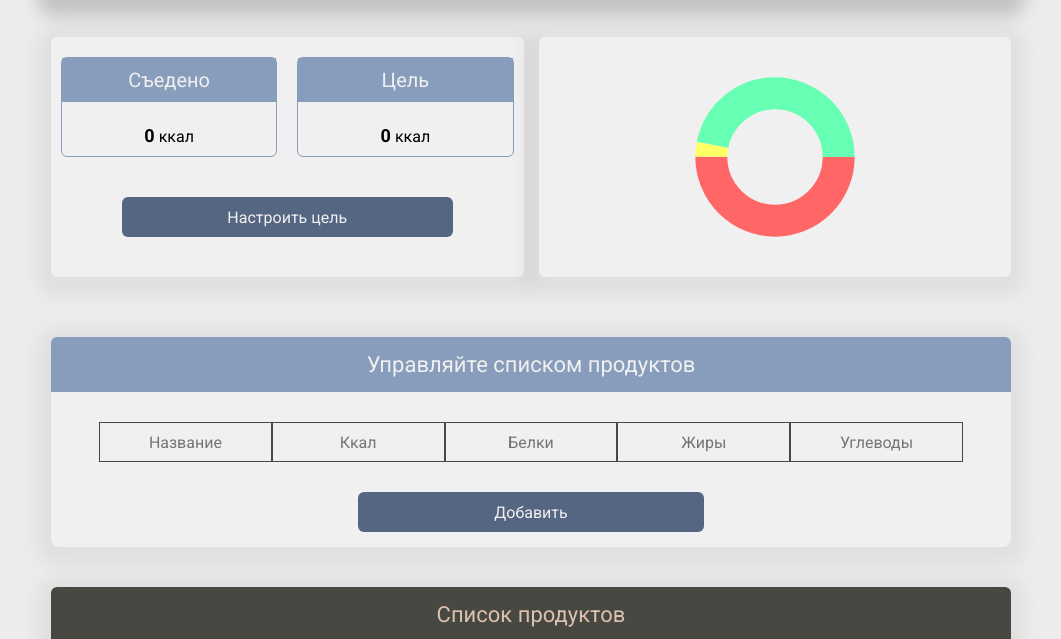
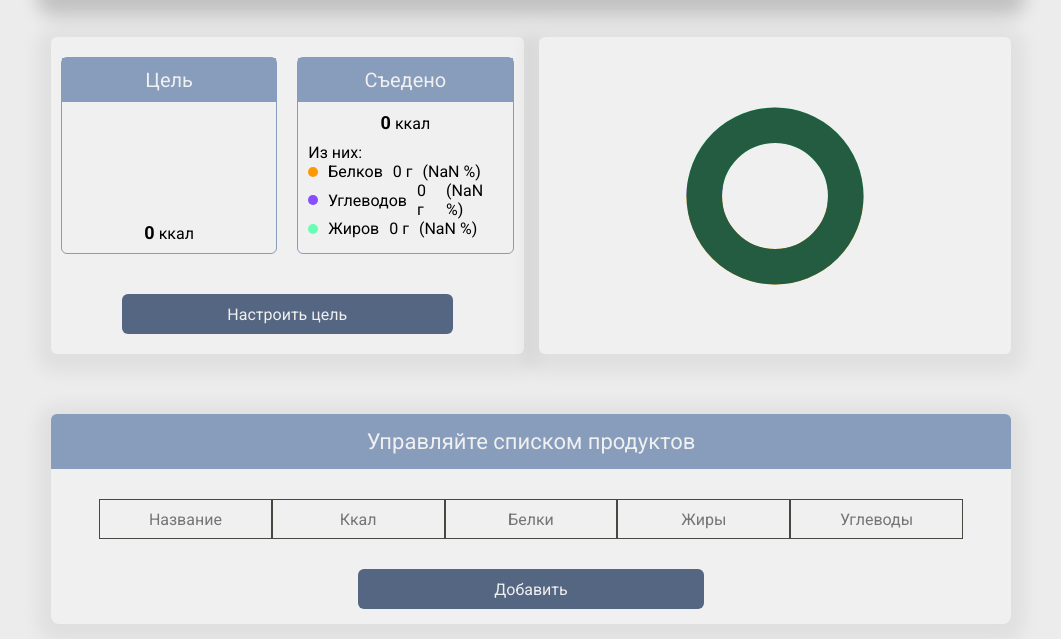
Before and after one commit to domnin997/WB_Calculator_of_calories, a website with bundled scripts: page index.html in a window 1280 px wide. Shown: the part 123-762 px from the top of the page, without its empty margins (109-1170 px from the left). Built offline with nearby package versions, Linux system fonts and the light colour scheme.

Commit message:
diagram logic was updated

```diff
--- a/index.html
+++ b/index.html
@@ -31,6 +31,17 @@
             <div class="total-limit-block">
                 <div class="total-limit-wrap">
 
+                    <div class="limit">
+                        <div class="limit__header">
+                            <h3>Цель</h3>
+                        </div>
+                        <div class="limit__info">
+                            <p>
+                                <span class="limit__number">0</span> ккал
+                            </p>
+                        </div>
+                    </div>
+
                     <div class="total-eaten">
                         <div class="total-eaten__header">
                             <h3>Съедено</h3>
@@ -40,16 +51,25 @@
                                 <span class="total__number">0</span> ккал
                             </p>
                         </div>
-                    </div>
-
-                    <div class="limit">
-                        <div class="limit__header">
-                            <h3>Цель</h3>
-                        </div>
-                        <div class="limit__info">
-                            <p>
-                                <span class="limit__number">0</span> ккал
-                            </p>
+                        <div class="total-eaten__by-type">
+                            <p class="total-eaten__subheader">Из них:</p>
+                            <ul>
+                                <li class="total-eaten__li">
+                                    <span>Белков</span>
+                                    <span class="total-eaten__li-gram">0 г</span>
+                                    <span class="total-eaten__li-percent">0 %</span>
+                                </li>
+                                <li class="total-eaten__li">
+                                    <span>Углеводов</span>
+                                    <span class="total-eaten__li-gram">0 г</span>
+                                    <span class="total-eaten__li-percent">0 %</span>
+                                </li>
+                                <li class="total-eaten__li">
+                                    <span>Жиров</span>
+                                    <span class="total-eaten__li-gram">0 г</span>
+                                    <span class="total-eaten__li-percent">0 %</span>
+                                </li>
+                            </ul>
                         </div>
                     </div>
 
@@ -71,8 +91,9 @@
 
             <div class="diagram-wrap">
                 <div class="diagram-block">
-                    <svg class="pie" width="200" viewBox="0 0 50 50">
+                    <svg class="pie" width="250" viewBox="0 0 45 45">
                         <g>
+                          <circle r="15.9155" cx="50%" cy="50%"></circle>
                           <circle r="15.9155" cx="50%" cy="50%"></circle>
                           <circle r="15.9155" cx="50%" cy="50%"></circle>
                           <circle r="15.9155" cx="50%" cy="50%"></circle>
--- a/src/assets/styles/diagram-style.css
+++ b/src/assets/styles/diagram-style.css
@@ -25,16 +25,21 @@
 }
 
 .pie circle:nth-of-type(1) {
-    stroke: hsl(0, 100%, 70%);
+    stroke: var(--diagram-proteins);
     stroke-dasharray: 50 100;
 }
 
 .pie circle:nth-of-type(2) {
-    stroke: hsl(60, 100%, 70%);
+    stroke: var(--diagram-carbs);
     stroke-dasharray: 0 50 3 100;
 }
 
 .pie circle:nth-of-type(3) {
-    stroke: hsl(150, 100%, 70%);
+    stroke: var(--diagram-fats);
     stroke-dasharray: 0 53 47 100;
 }
+
+.pie circle:nth-of-type(4) {
+    stroke: var(--diagram-empty);
+    stroke-dasharray: 0 100;
+}
--- a/src/assets/styles/total-lim-style.css
+++ b/src/assets/styles/total-lim-style.css
@@ -29,7 +29,7 @@
 
 .total-eaten, .limit {
     width: 100%;
-    height: 100px;
+    min-height: 100px;
     display: flex;
     justify-content: space-between;
     flex-direction: column;
@@ -46,6 +46,43 @@
     background-color: var(--background-blue-hover);
     font-size: 20px;
     color: var(--text-white);
+}
+
+.total-eaten__by-type {
+    padding: 0 10px 15px 10px;
+}
+
+.total-eaten__subheader {
+    text-align: left;
+}
+
+.total-eaten__li {
+    text-align: left;
+    display: flex;
+    flex-direction: row;
+    align-items: center;
+    gap: 10px;
+}
+
+.total-eaten__li:before {
+    content: '';
+    display: block;
+    width: 10px;
+    height: 10px;
+    border-radius: 50%;
+    background-color: blue;
+}
+
+.total-eaten__li:nth-of-type(1):before {
+    background-color: var(--diagram-proteins);
+}
+
+.total-eaten__li:nth-of-type(2):before {
+    background-color: var(--diagram-carbs);
+}
+
+.total-eaten__li:nth-of-type(3):before {
+    background-color: var(--diagram-fats);
 }
 
 .total__number, .limit__number {
--- a/src/assets/styles/variables.css
+++ b/src/assets/styles/variables.css
@@ -12,4 +12,9 @@ html {
 
     --h2-font-size: 22px;
     --h3-font-size: 20px;
+
+    --diagram-proteins: rgb(255, 153, 0);
+    --diagram-carbs: rgb(135, 79, 255);
+    --diagram-fats: rgb(102, 255, 179);
+    --diagram-empty: rgb(35, 92, 64);
 }
--- /dev/null
+++ b/src/js/diagram.js
@@ -0,0 +1,57 @@
+const circles = document.querySelectorAll('circle'),
+      gramConts = document.querySelectorAll('.total-eaten__li-gram'),
+      percentConts = document.querySelectorAll('.total-eaten__li-percent');
+
+function update () {
+
+    let totalProteins = 0,
+        totalFats = 0,
+        totalCarbs = 0,
+        totalNutrients = 0;
+
+    userData.products.forEach(product => {
+        totalProteins += +product.protein;
+        totalFats += +product.fats;
+        totalCarbs += +product.carbs;
+    });
+
+    const nutrientsArr = [totalProteins, totalCarbs, totalFats];
+
+    gramConts.forEach((container, index) => {
+        container.innerText = `${nutrientsArr[index]} г`;
+    })
+
+
+    totalNutrients = totalProteins + totalFats + totalCarbs;
+
+    let onePercent = totalNutrients/100;
+    let protPercent = totalProteins/onePercent;
+    let carbPercent = totalCarbs/onePercent;
+    let fatPercent = totalFats/onePercent;
+    let totalPer = protPercent + carbPercent + fatPercent;
+
+    const percentsArr = [protPercent, carbPercent, fatPercent];
+
+    percentConts.forEach((container, index) => {
+        let showedPerc;
+        if (!Number.isInteger(percentsArr[index])) {
+            showedPerc = percentsArr[index].toFixed(2);
+        } else {
+            showedPerc = percentsArr[index];
+        }
+        container.innerText = `(${showedPerc} %)`
+    })
+
+    circles[3].style.strokeDasharray = `0 100`;
+    circles[0].style.strokeDasharray = `${protPercent} 100`;
+    circles[1].style.strokeDasharray = `0 ${protPercent} ${carbPercent} 100`;
+    circles[2].style.strokeDasharray = `0 ${protPercent + carbPercent} ${fatPercent} 100`;
+
+    console.log(totalNutrients);
+    if (totalNutrients === 0 || totalNutrients === undefined) {
+        circles[3].style.strokeDasharray = `100 100`;
+    }
+
+}
+
+export const updDetails = update;
--- a/src/js/index.js
+++ b/src/js/index.js
@@ -3,6 +3,7 @@ import { getUserData, displayTarget } from './getUserData.js';
 import {setEatenNum, setNewTargetBtn, handleSetNewTarget, checkLimit} from './setCaloryTarget.js';
 import handleAddNew from './addProdHandler.js';
 import handleSearchInput from './sortAndFilter.js';
+import { updDetails } from './diagram.js';
 
 let {userData, latestId} = getUserData();
 
@@ -12,6 +13,7 @@ window.latestId = latestId;
 userData.products.forEach((product) => {
     createListItem(product);
     setEatenNum();
+    updDetails();
 });
 
 document.querySelector('.add-new').addEventListener('click', (e) => {
@@ -19,6 +21,7 @@ document.querySelector('.add-new').addEventListener('click', (e) => {
         handleAddNew();
         checkLimit();
         setEatenNum();
+        updDetails();
 });
 
 document.querySelector('.prod-search_input').addEventListener('keyup', handleSearchInput);
@@ -26,3 +29,4 @@ checkLimit();
 displayTarget();
 handleSetNewTarget();
 setNewTargetBtn();
+updDetails();
--- a/src/js/itemListCreator.js
+++ b/src/js/itemListCreator.js
@@ -1,4 +1,5 @@
 import {setEatenNum, checkLimit} from "./setCaloryTarget.js";
+import { updDetails } from "./diagram.js";
 
 function createElement (product) {
 
@@ -39,6 +40,7 @@ function createElement (product) {
                 localStorage.setItem('userData', JSON.stringify(userData));
                 checkLimit();
                 setEatenNum();
+                updDetails();
                 e.currentTarget.remove();
         }
     })
```
